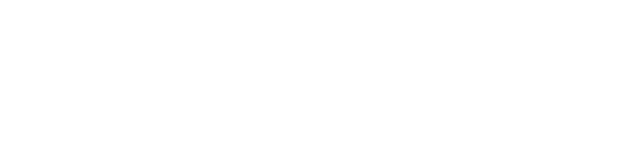
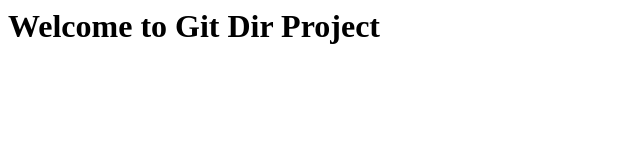
Before and after one commit to Nikhil-Suryawanshi/project-Dir-Repo, a plain HTML site: page index.html in a window 1280 px wide. Shown: the whole page, without its empty margins (0-640 px from the left). Drawn offline with Linux system fonts and the light colour scheme.

Commit message:
2nd commit on index.html

```diff
--- a/index.html
+++ b/index.html
@@ -1,3 +1,6 @@
 <html>
 <title>	Git Repo </title>
+<body>
+  <h1>Welcome to Git Dir Project
+</body>
 </html>
```
Also changed, not shown: 1 other file.
